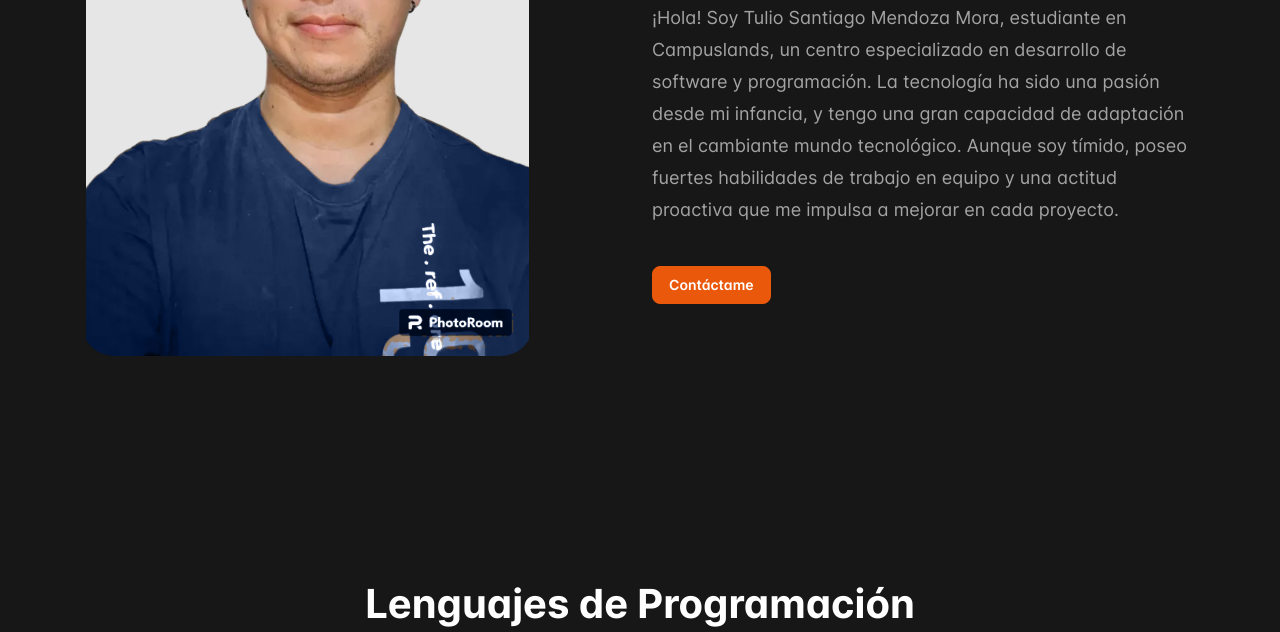
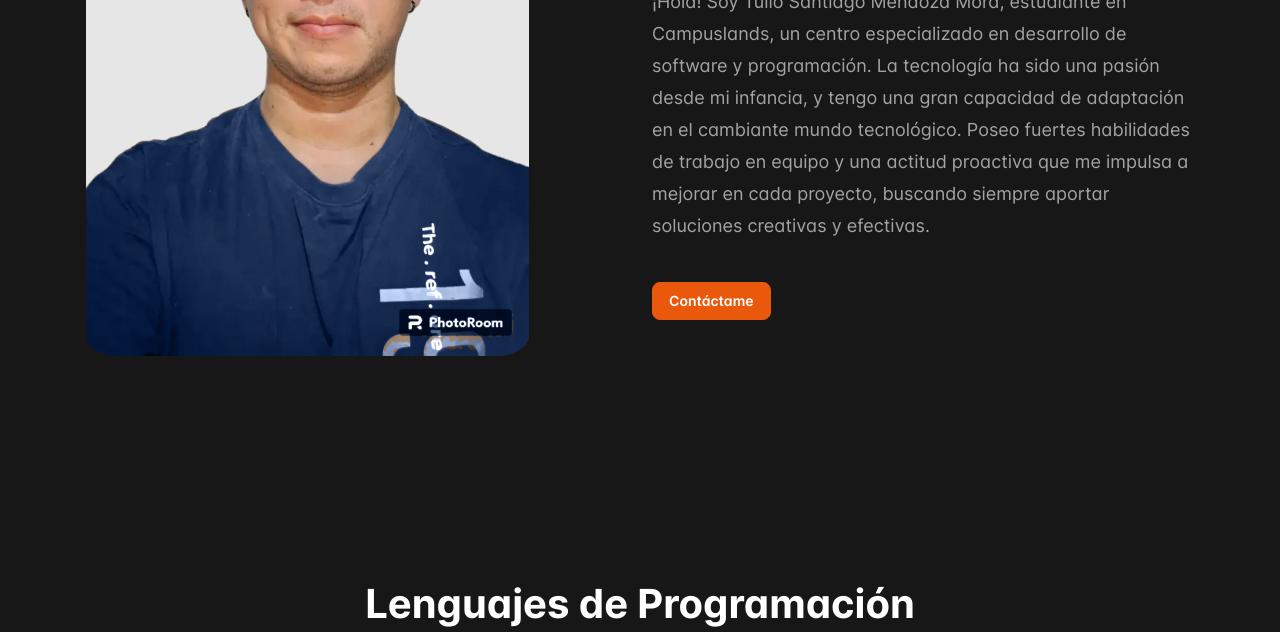
Before and after one commit to topetusam/portafolioTulioSantiago, a plain HTML site: page index.html in a window 1280 px wide. Shown: the part 468-1100 px from the top of the page. Drawn offline with Linux system fonts and the light colour scheme.

Commit message:
feat: :bug: un pequeño cambio

```diff
--- a/index.html
+++ b/index.html
@@ -167,7 +167,7 @@
                             Desarrollador Full Stack
                         </h1>
                         <p class="m-0 mt-4 text-lg leading-8 text-body-secondary" data-aos-delay="100" data-aos="fade" data-aos-duration="1000">
-                            ¡Hola! Soy Tulio Santiago Mendoza Mora, estudiante en Campuslands, un centro especializado en desarrollo de software y programación. La tecnología ha sido una pasión desde mi infancia, y tengo una gran capacidad de adaptación en el cambiante mundo tecnológico. Aunque soy tímido, poseo fuertes habilidades de trabajo en equipo y una actitud proactiva que me impulsa a mejorar en cada proyecto.
+                            ¡Hola! Soy Tulio Santiago Mendoza Mora, estudiante en Campuslands, un centro especializado en desarrollo de software y programación. La tecnología ha sido una pasión desde mi infancia, y tengo una gran capacidad de adaptación en el cambiante mundo tecnológico. Poseo fuertes habilidades de trabajo en equipo y una actitud proactiva que me impulsa a mejorar en cada proyecto, buscando siempre aportar soluciones creativas y efectivas.
                         </p>
                         <div class="mt-4 pt-3" data-aos-delay="200" data-aos="fade" data-aos-duration="1000">
                             <a href="https://wa.me/573134963906" class="btn btn-lg btn-primary text-white text-sm fw-semibold">
```
